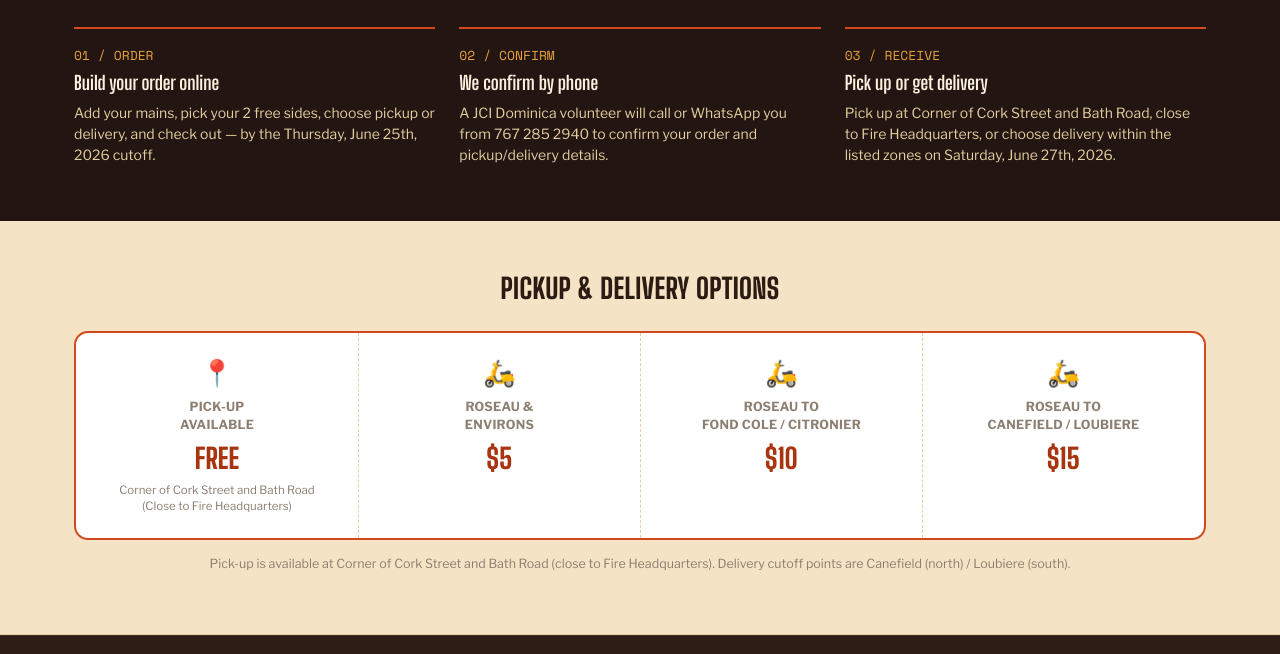
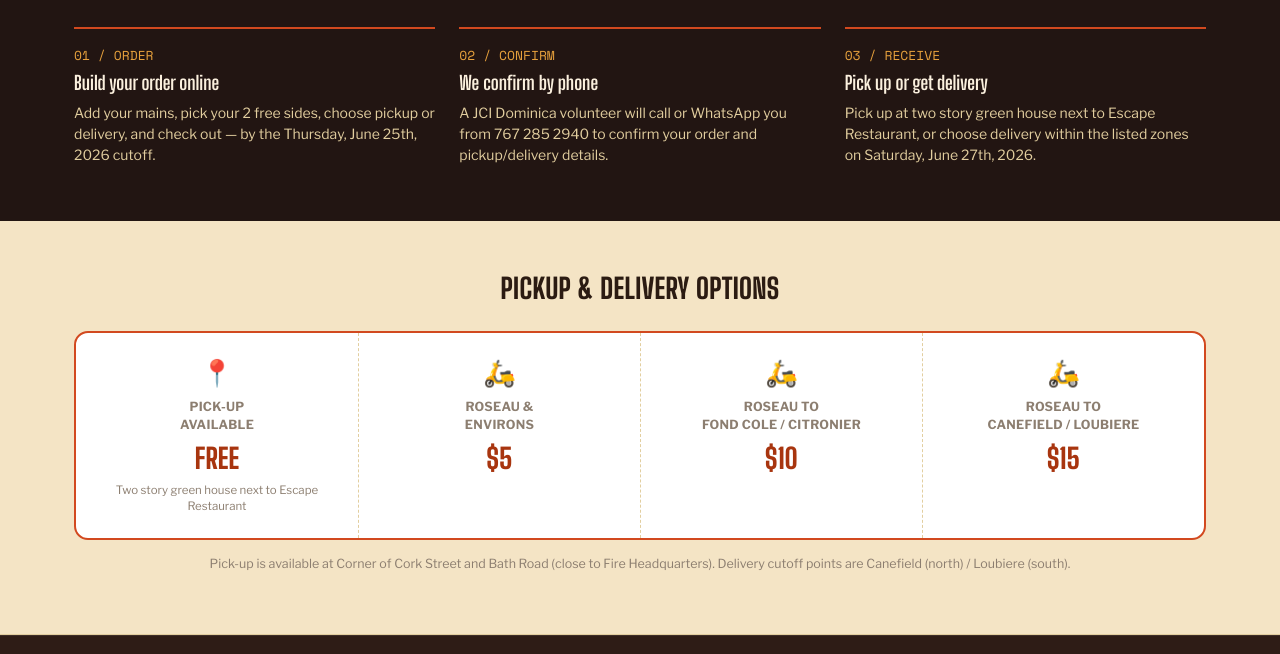
Before and after one commit to etoeman/jci-bbq-fundraiser, a website: page index.html in a window 1280 px wide. Shown: the part 2663-3317 px from the top of the page. Drawn offline with nearby package versions, Linux system fonts and the light colour scheme.

Commit message:
Update index.html

```diff
--- a/index.html
+++ b/index.html
@@ -725,7 +725,7 @@
       <div class="how-step">
         <span class="tick">03 / RECEIVE</span>
         <h3>Pick up or get delivery</h3>
-        <p>Pick up at Corner of Cork Street and Bath Road, close to Fire Headquarters, or choose delivery within the listed zones on Saturday, June 27th, 2026.</p>
+        <p>Pick up at two story green house next to Escape Restaurant, or choose delivery within the listed zones on Saturday, June 27th, 2026.</p>
       </div>
     </div>
   </div>
@@ -740,7 +740,7 @@
         <div class="df-icon">📍</div>
         <div class="df-zone">Pick-Up<br>Available</div>
         <div class="df-price">FREE</div>
-        <div class="df-address">Corner of Cork Street and Bath Road<br>(Close to Fire Headquarters)</div>
+        <div class="df-address">Two story green house next to Escape Restaurant</div>
       </div>
       <div class="df-col">
         <div class="df-icon">🛵</div>
```
